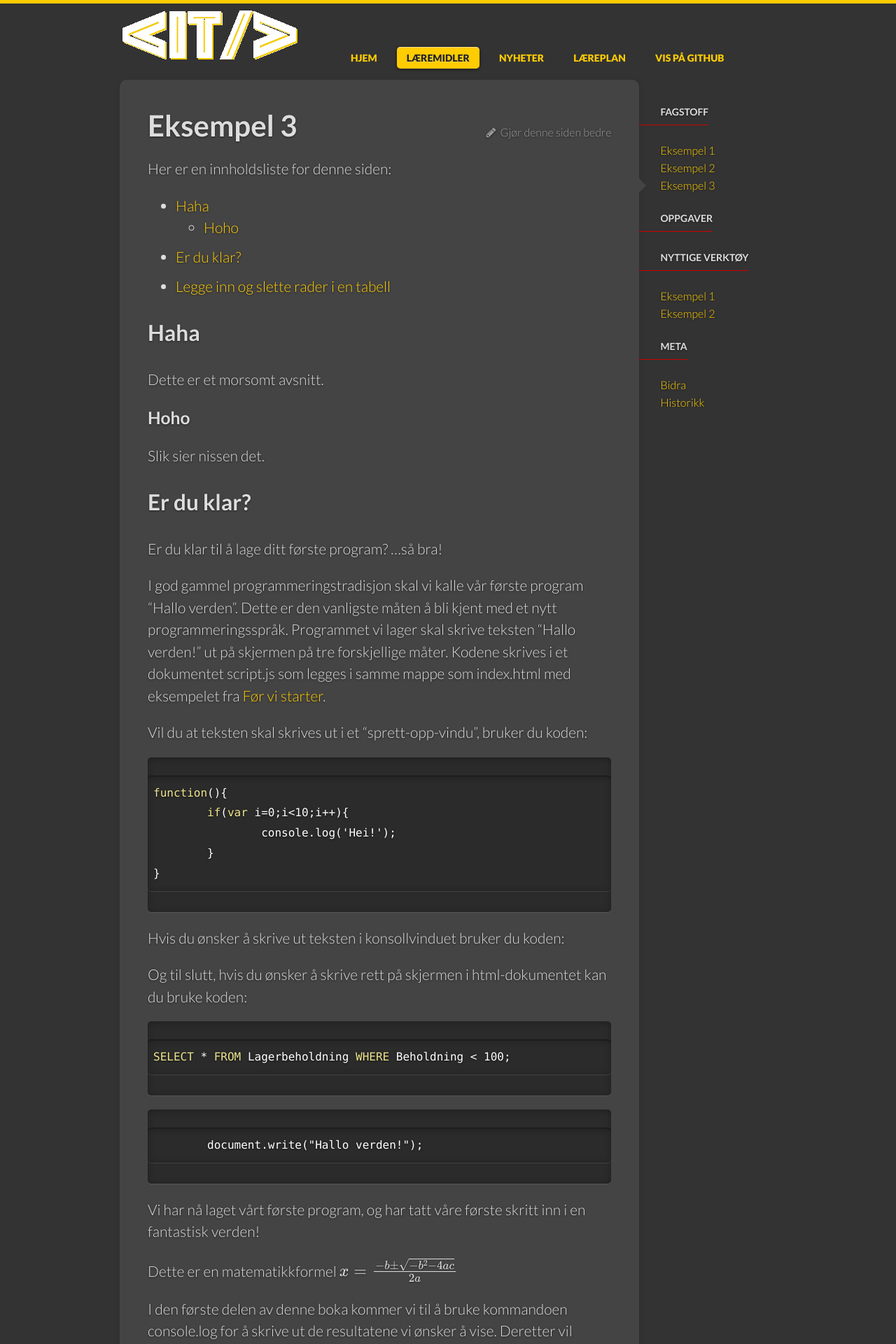
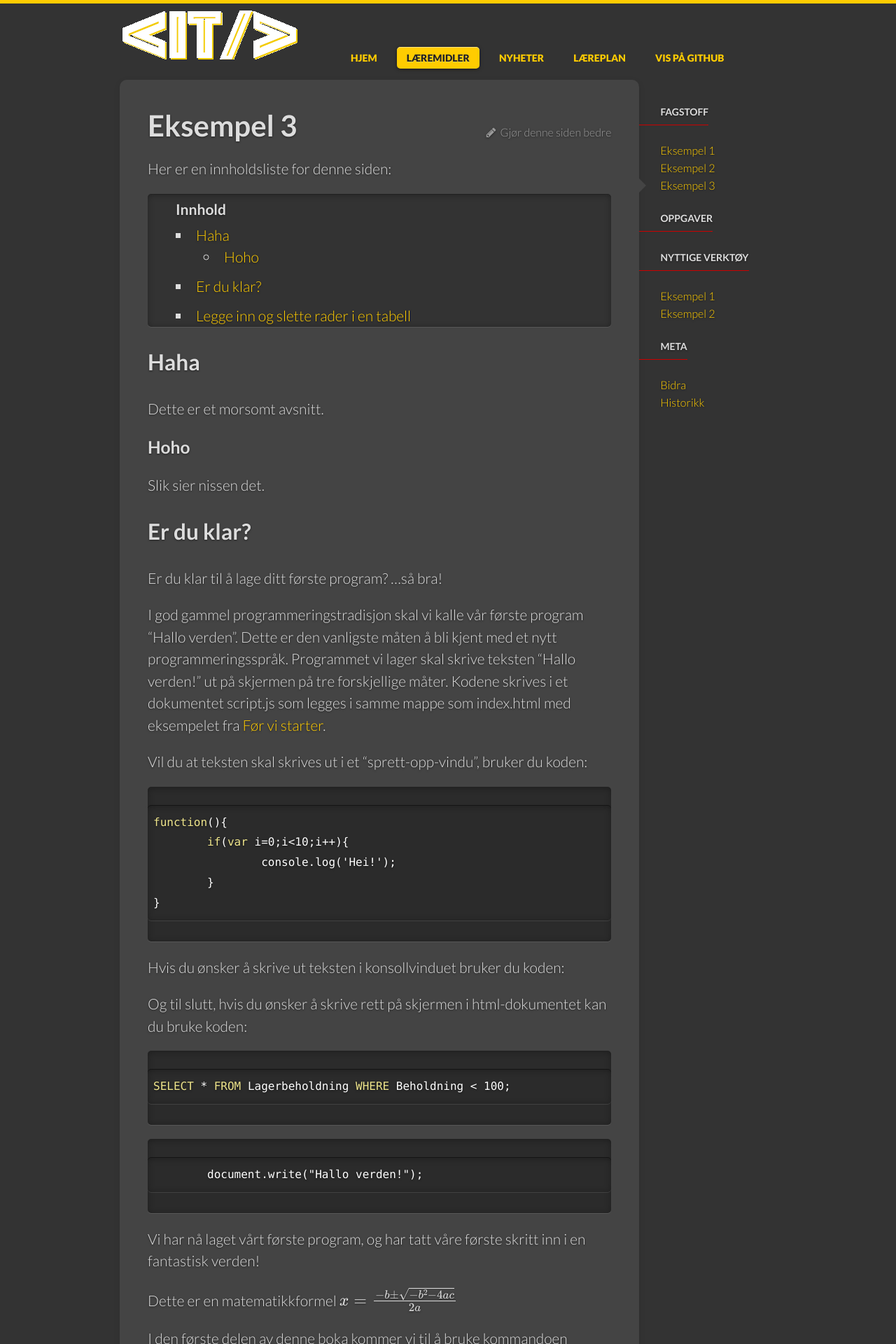
Before and after one commit to fagstoff/it.vgs.no, a Jekyll site: the page built from _docs/fagstoff/eksempel-3.md, in a window 1280 px wide. Shown: the top 1920 px of the page at 70% size. Built offline with Jekyll 4.4.1, drawn with Linux system fonts in a browser that asks for light colours; formulas are drawn with MathJax 3.

Commit message:
styler toc

```diff
--- a/_sass/_style.scss
+++ b/_sass/_style.scss
@@ -996,3 +996,21 @@ code.output {
   clip: rect(0, 0, 0, 0);
   border: 0;
 }
+
+/* Auto-generated TOC in HTML-files
+*/
+#markdown-toc {
+  background-color: #333;
+  list-style-type: square;
+  list-style-position: inside;
+  @include border-radius(5px);
+  @include box-shadow(inset 0 1px 10px rgba(0,0,0,.3),
+    0 1px 0 rgba(255,255,255,.1),
+    0 -1px 0 rgba(0,0,0,.5));
+}
+
+#markdown-toc:before {
+  content: 'Innhold';
+  font-weight: bold;
+  line-height: 2em;
+}
```
